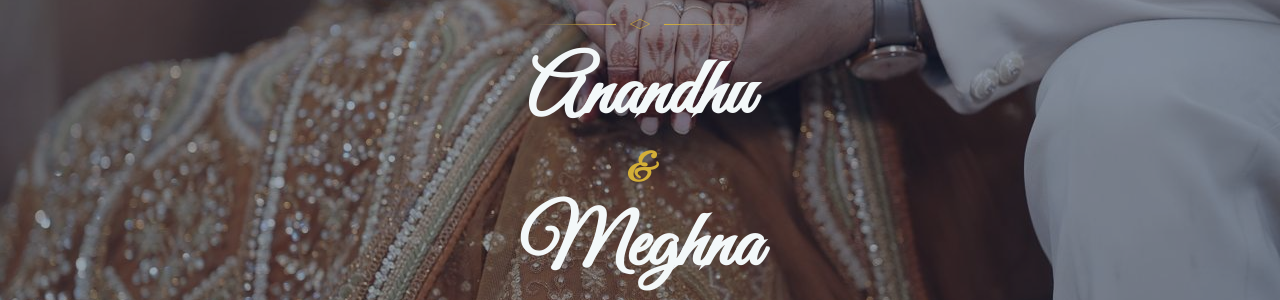
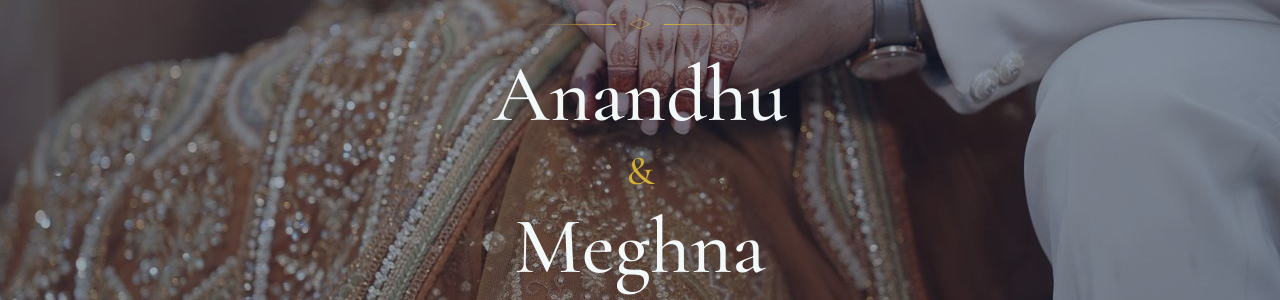
Before and after one commit to skenllp/ananthu-meghana, a plain HTML site: page index.html in a window 1280 px wide. Both pictures are taken after a click on the button "OPEN THE INVITATION". Shown: the part 251-551 px from the top of the page. Drawn offline with nearby package versions, Linux system fonts and the light colour scheme.

Commit message:
font change

```diff
--- a/index.html
+++ b/index.html
@@ -197,14 +197,13 @@
   </section>
 
   <!-- ═══════════════════ BRIDE & GROOM ═══════════════════ -->
-  <section class="couple-section" id="couple">
+  <!-- <section class="couple-section" id="couple">
     <div class="section-header">
       <p class="section-tag">The Couple</p>
       <h2 class="section-title">Bride &amp; Groom</h2>
       <div class="divider-line"><span></span><span class="diamond">◆</span><span></span></div>
     </div>
     <div class="couple-grid">
-      <!-- BRIDE -->
       <div class="person-card bride-card" data-aos="fade-right">
         <div class="person-photo-ring">
           <div class="person-photo bride-photo">
@@ -226,12 +225,6 @@
         </div>
       </div>
 
-      <!-- AMPERSAND DIVIDER -->
-      <!-- <div class="couple-amp">
-        <span>&amp;</span>
-      </div>  -->
-
-      <!-- GROOM -->
       <div class="person-card groom-card" data-aos="fade-left">
         <div class="person-photo-ring">
           <div class="person-photo groom-photo">
@@ -253,7 +246,7 @@
         </div>
       </div>
     </div>
-  </section>
+  </section> -->
 
   <!-- ═══════════════════ EVENT DETAILS ═══════════════════ -->
   <section class="event-section" id="event">
--- a/style.css
+++ b/style.css
@@ -201,7 +201,8 @@ body {
 
 .bride-name,
 .groom-name {
-  font-family: var(--font-script);
+  font-family: var(--font-serif);
+  font-weight: 500;
   font-size: clamp(2.8rem, 7vw, 5rem);
   color: var(--cream);
   line-height: 1.1;
@@ -218,7 +219,8 @@ body {
 }
 
 .ampersand {
-  font-family: var(--font-script);
+  font-family: var(--font-serif);
+  font-weight: 500;
   font-size: clamp(1.5rem, 3vw, 2.2rem);
   color: var(--gold);
   display: block;
@@ -358,7 +360,8 @@ body {
 }
 
 .section-title {
-  font-family: var(--font-script);
+  font-family: var(--font-serif);
+  font-weight: 600;
   font-size: clamp(2rem, 5vw, 3.2rem);
   color: var(--blue-deep);
   margin-bottom: 16px;
```
